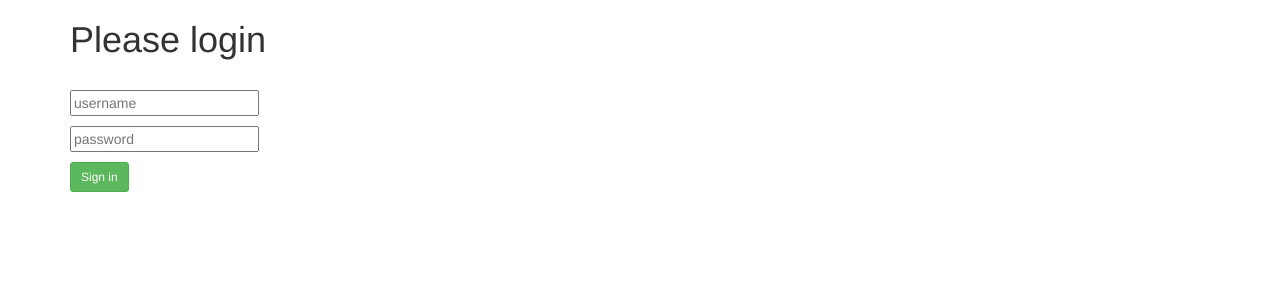
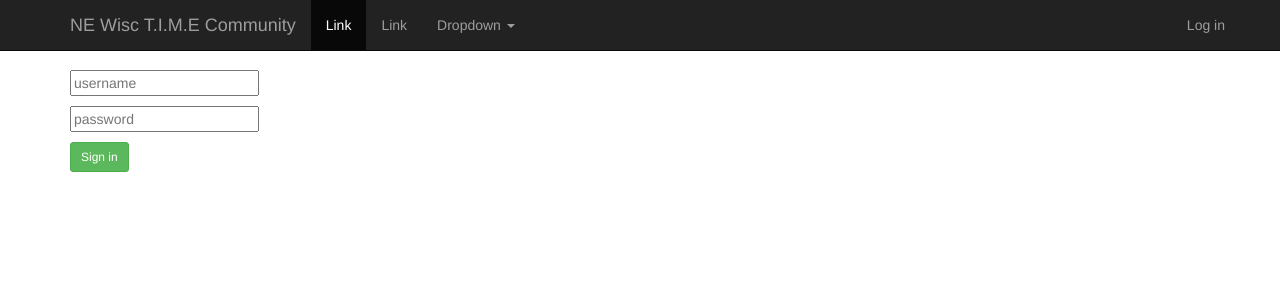
Before and after one commit to dhmncivichacks/timewebsite, a Flask app: page /login in a window 1280 px wide. Shown: the top 300 px of the page. Run offline with Flask 2, Linux system fonts and the light colour scheme; some libraries are stand-ins or nearby versions.

Commit message:
Add bootstrap layout

```diff
--- a/project/templates/base.html
+++ b/project/templates/base.html
@@ -1,16 +1,63 @@
 <!DOCTYPE html>
 <html>
   <head>
-    <title>Flask Intro</title>
+    <title>NE Wisc T.I.M.E Community</title>
     <meta name="viewport" content="width=device-width, initial-scale=1.0">
     <link href="{{ url_for('static', filename='bootstrap.min.css') }}" rel="stylesheet">
+    <style>body { padding-top: 70px; }</style>
   </head>
   <body>
 
+      <nav class="navbar navbar-inverse navbar-fixed-top">
         <div class="container">
+          <div class="navbar-header">
+            <button type="button" class="navbar-toggle collapsed" data-toggle="collapse" data-target="#navbar" aria-expanded="false" aria-controls="navbar">
+              <span class="sr-only">Toggle navigation</span>
+              <span class="icon-bar"></span>
+              <span class="icon-bar"></span>
+              <span class="icon-bar"></span>
+            </button>
+            <a class="navbar-brand" href="#">NE Wisc T.I.M.E Community</a>
+          </div>
 
-      <!-- child template -->
-      {% block content %}{% endblock %}
+          <div id="navbar" class="navbar-collapse collapse">
+            <ul class="nav navbar-nav">
+              <li class="active"><a href="#">Link <span class="sr-only">(current)</span></a></li>
+              <li><a href="#">Link</a></li>
+              <li class="dropdown">
+                <a href="#" class="dropdown-toggle" data-toggle="dropdown" role="button" aria-haspopup="true" aria-expanded="false">Dropdown <span class="caret"></span></a>
+                <ul class="dropdown-menu">
+                  <li><a href="#">Action</a></li>
+                  <li><a href="#">Another action</a></li>
+                  <li><a href="#">Something else here</a></li>
+                  <li role="separator" class="divider"></li>
+                  <li><a href="#">Separated link</a></li>
+                  <li role="separator" class="divider"></li>
+                  <li><a href="#">One more separated link</a></li>
+                </ul>
+              </li>
+            </ul>
+
+            {% if current_user.get_id() %}
+            <ul class="nav navbar-nav navbar-right">
+              <li class="dropdown">
+                <a href="#" class="dropdown-toggle" data-toggle="dropdown" role="button" aria-haspopup="true" aria-expanded="false">Hi, {{current_user.name}}! <span class="caret"></span></a>
+                <ul class="dropdown-menu">
+                  <li><a href="#">Edit Profile</a></li>
+                  <li role="separator" class="divider"></li>
+                  <li><a href="/logout">Log out</a></li>
+                </ul>
+              </li>
+            </ul>
+            {% else %}
+            <p class="navbar-text navbar-right"><a href="/login" class="navbar-link">Log in</a></p>
+            {% endif %}
+
+          </div><!--/.navbar-collapse -->
+        </div>
+      </nav>
+
+      <div class="container">
 
         <!-- errors -->
         {% if error %}
@@ -21,7 +68,18 @@
         {% for message in get_flashed_messages() %}
           {{ message }}
         {% endfor %}
+
+        <!-- child template -->
+        {% block content %}{% endblock %}
+
       </div>
+
+    <!-- Bootstrap core JavaScript
+    ================================================== -->
+    <!-- Placed at the end of the document so the pages load faster -->
+    <script src="https://ajax.googleapis.com/ajax/libs/jquery/1.11.3/jquery.min.js"></script>
+    <script>window.jQuery || document.write('<script src="{{ url_for('static', filename='jquery.min.css') }}"><\/script>')</script>
+    <script src="{{ url_for('static', filename='bootstrap.min.js') }}"></script>
 
   </body>
 </html>
--- a/project/users/templates/login.html
+++ b/project/users/templates/login.html
@@ -2,8 +2,6 @@
 
 {% block content %}
 
-<h1>Please login</h1>
-<br>
 <form class="form-signin" role="form" method="post" action="">
   {{ form.csrf_token }}
   <p>
```
Lines whose indentation alone changed are shown as unchanged.
